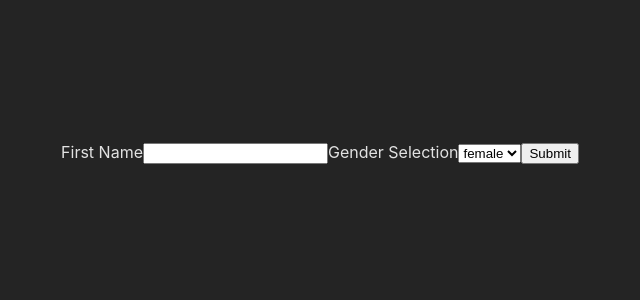
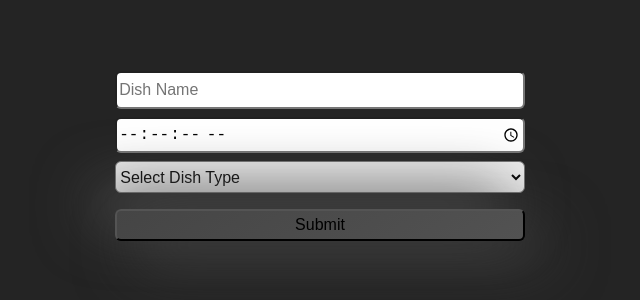
Before and after one commit to ZwirekPL/hexocean-dish-form, a React (Vite) app: page / in a window 1280 px wide. Shown: the part 248-548 px from the top of the page, without its empty margins (320-960 px from the left). Built offline with nearby package versions, Linux system fonts and the light colour scheme.

Commit message:
Make a from. Styled form. Add rule to eslint

```diff
--- a/src/Form.tsx
+++ b/src/Form.tsx
@@ -2,32 +2,134 @@ import { useForm, SubmitHandler } from "react-hook-form";
 
 import "./style/Form.css";
 
-enum GenderEnum {
-  female = "female",
-  male = "male",
-  other = "other",
+enum TypeEnum {
+  pizza = "pizza",
+  soup = "soup",
+  sandwich = "sandwich",
 }
 
 interface IFormInput {
-  firstName: String;
-  gender: GenderEnum;
+  name: String;
+  preparation_time: Number;
+  type: TypeEnum;
+  no_of_slices: Number;
+  diameter: Number;
+  spiciness_scale: Number;
+  slices_of_bread: Number;
 }
 
 export default function App() {
-  const { register, handleSubmit } = useForm<IFormInput>();
+  const {
+    register,
+    handleSubmit,
+    watch,
+    formState: { errors },
+  } = useForm<IFormInput>();
   const onSubmit: SubmitHandler<IFormInput> = (data) => console.log(data);
 
+  const type = watch("type");
+  const valueOfName = watch("name");
+
   return (
-    <form onSubmit={handleSubmit(onSubmit)}>
-      <label>First Name</label>
-      <input {...register("firstName")} />
-      <label>Gender Selection</label>
-      <select {...register("gender")}>
-        <option value="female">female</option>
-        <option value="male">male</option>
-        <option value="other">other</option>
-      </select>
-      <input type="submit" />
-    </form>
+    <div className="wrapper">
+      <form onSubmit={handleSubmit(onSubmit)} className="form">
+        <label htmlFor="name">Dish Name:</label>
+        <input
+          placeholder="Dish Name"
+          id="name"
+          aria-invalid={errors.name ? "true" : "false"}
+          {...register("name", {
+            required: "Please enter name.",
+          })}
+        />
+        <label htmlFor="preparation_time">Preparation Time:</label>
+        <input
+          type="time"
+          id="preparation_time"
+          aria-invalid={errors.preparation_time ? "true" : "false"}
+          {...register("preparation_time", {
+            required: `Please enter preparation time of ${valueOfName} `,
+          })}
+          step="1"
+        />
+        <label htmlFor="type">Dish Type:</label>
+        <select
+          id="type"
+          {...register("type", {
+            required: "Please select option.",
+          })}
+        >
+          <option value="" disabled selected>
+            Select Dish Type
+          </option>
+          <option value="pizza">Pizza</option>
+          <option value="soup">Soup</option>
+          <option value="sandwich">Sandwich</option>
+        </select>
+        {type === "pizza" && (
+          <>
+            <label htmlFor="no_of_slices">no_of_slices:</label>
+            <input
+              placeholder="Number of slices"
+              id="no_of_slices"
+              type="number"
+              aria-invalid={errors.no_of_slices ? "true" : "false"}
+              {...register("no_of_slices", {
+                required: "Please enter number of slices.",
+              })}
+            />
+            <label
+              htmlFor="diameter"
+              style={{ textTransform: "capitalize", display: "block" }}
+            >
+              Diameter:
+            </label>
+            <input
+              id="diameter"
+              type="range"
+              max="45"
+              min="25"
+              step="0.5"
+              aria-invalid={errors.diameter ? "true" : "false"}
+              {...register("diameter", {
+                required: "Please enter diameter of pizza.",
+              })}
+            />
+          </>
+        )}
+        {type === "soup" && (
+          <>
+            <label htmlFor="spiciness_scale">Spiciness Scale:</label>
+            <input
+              placeholder="Spiciness Scale"
+              id="spiciness_scale"
+              type="number"
+              min="1"
+              max="10"
+              aria-invalid={errors.spiciness_scale ? "true" : "false"}
+              {...register("spiciness_scale", {
+                required: "Please enter spiciness of soup.",
+              })}
+            />
+          </>
+        )}
+        {type === "sandwich" && (
+          <>
+            <label htmlFor="slices_of_bread">Slices Of Bread:</label>
+            <input
+              id="slices_of_bread"
+              type="number"
+              min="1"
+              max="10"
+              aria-invalid={errors.slices_of_bread ? "true" : "false"}
+              {...register("slices_of_bread", {
+                required: "Please enter slices of bread in sandwich.",
+              })}
+            />
+          </>
+        )}
+        <input type="submit" />
+      </form>
+    </div>
   );
 }
--- a/src/style/Form.css
+++ b/src/style/Form.css
@@ -4,3 +4,35 @@
   padding: 2rem;
   text-align: center;
 }
+.wrapper {
+  width: 80vw;
+  height: 80vh;
+  display: flex;
+  justify-content: center;
+  align-items: center;
+}
+.form {
+  display: flex;
+  flex-direction: column;
+  width: clamp(300px, 600px, 40%);
+}
+label {
+  display: none;
+}
+input,
+select,
+option {
+  border-radius: 6px;
+  height: 32px;
+  font-size: 1rem;
+}
+input,
+select {
+  margin-top: 0.5rem;
+}
+input[type="submit"] {
+  margin-top: 1rem;
+  border-radius: 6px;
+  background: linear-gradient(145deg, #454545, #525252);
+  box-shadow: 20px 20px 60px #414141, -20px -20px 60px #595959;
+}
```
Also changed, not shown: .eslintrc.cjs.
